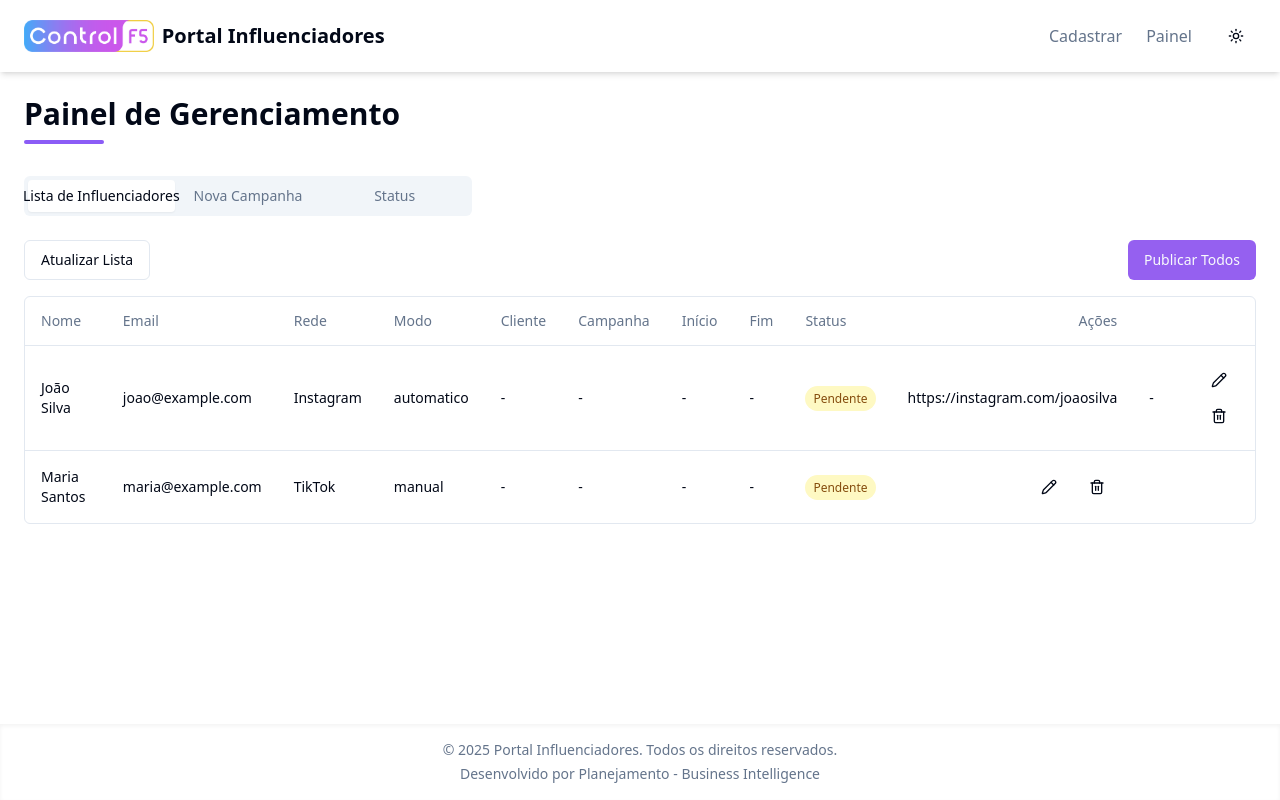
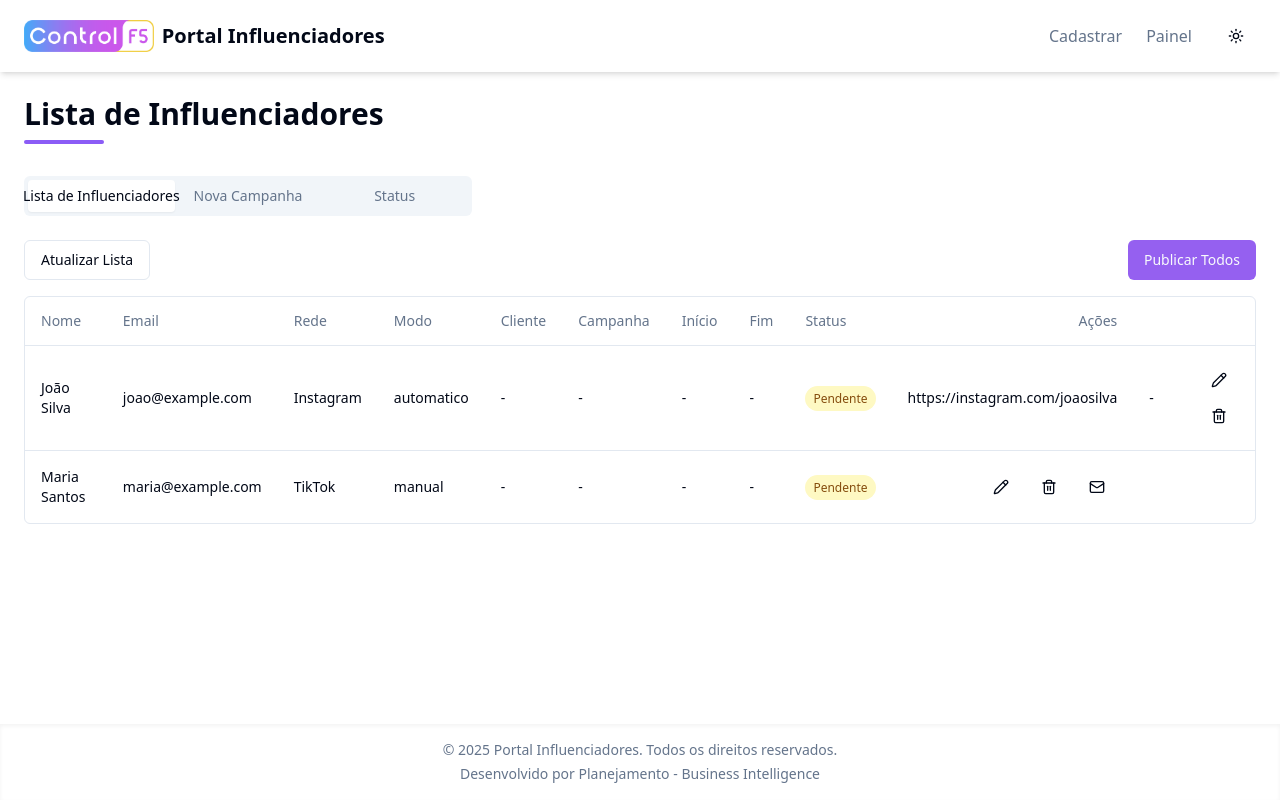
Before and after one commit to Thiagohalmeida/portalinfluenciadores, a React (Vite) app: page /painel in a window 1280 px wide. Built offline with nearby package versions, Linux system fonts and the light colour scheme.

Commit message:
Update influencer management and campaign
- Modify influencer list tab to include an "Email" button for manual mode influencers.
- Remove social media concatenation from influencer names in the new campaign form.

```diff
--- a/src/components/painel/InfluencerTable.tsx
+++ b/src/components/painel/InfluencerTable.tsx
@@ -1,6 +1,6 @@
 
 import React, { useState, useEffect } from 'react';
-import { Pencil, Trash2, Save, X, Calendar } from 'lucide-react';
+import { Pencil, Trash2, Save, X, Calendar, Mail } from 'lucide-react';
 import { useToast } from '@/hooks/use-toast';
 import { Button } from '@/components/ui/button';
 import { Input } from '@/components/ui/input';
@@ -132,6 +132,15 @@ const InfluencerTable: React.FC<InfluencerTableProps> = ({ onPublish }) => {
     handleFormChange(field, dateStr);
   };
 
+  const handleSendEmail = (influencer: Influencer) => {
+    // This would typically connect to an email service
+    // For now, we'll just show a toast notification
+    toast({
+      title: "Email enviado",
+      description: `Um email com instruções foi enviado para ${influencer.nome} (${influencer.email}).`,
+    });
+  };
+
   const renderDateCell = (date: string | undefined, field: 'periodo_inicio' | 'periodo_fim') => {
     if (editingId) {
       return (
@@ -210,6 +219,11 @@ const InfluencerTable: React.FC<InfluencerTableProps> = ({ onPublish }) => {
                 const showAutomaticFields =
                   (editingId === influencer.id && editForm.modo_compartilhamento === 'automatico') ||
                   (editingId !== influencer.id && influencer.modo_compartilhamento === 'automatico');
+
+                // Determine if this is a manual mode influencer
+                const isManualMode =
+                  (editingId === influencer.id && editForm.modo_compartilhamento === 'manual') ||
+                  (editingId !== influencer.id && influencer.modo_compartilhamento === 'manual');
 
                 return (
                   <TableRow key={influencer.id}>
@@ -407,6 +421,16 @@ const InfluencerTable: React.FC<InfluencerTableProps> = ({ onPublish }) => {
                           >
                             <Trash2 className="h-4 w-4" />
                           </Button>
+                          {isManualMode && (
+                            <Button
+                              size="sm"
+                              variant="ghost"
+                              onClick={() => handleSendEmail(influencer)}
+                              title="Enviar instruções por email"
+                            >
+                              <Mail className="h-4 w-4" />
+                            </Button>
+                          )}
                         </>
                       )}
                     </TableCell>
--- a/src/components/painel/NovaCampanhaForm.tsx
+++ b/src/components/painel/NovaCampanhaForm.tsx
@@ -171,7 +171,7 @@ const NovaCampanhaForm: React.FC = () => {
               <SelectContent>
                 {influencers.map((inf) => (
                   <SelectItem key={inf.id} value={inf.id}>
-                    {inf.nome} ({inf.rede_social})
+                    {inf.nome}
                   </SelectItem>
                 ))}
               </SelectContent>
--- a/src/pages/Painel.tsx
+++ b/src/pages/Painel.tsx
@@ -44,7 +44,7 @@ const Painel = () => {
 
   return (
     <Layout>
-      <PageContainer title="Painel de Gerenciamento">
+      <PageContainer title="Lista de Influenciadores">
         <Tabs
           defaultValue="influencers"
           value={activeTab}
```
